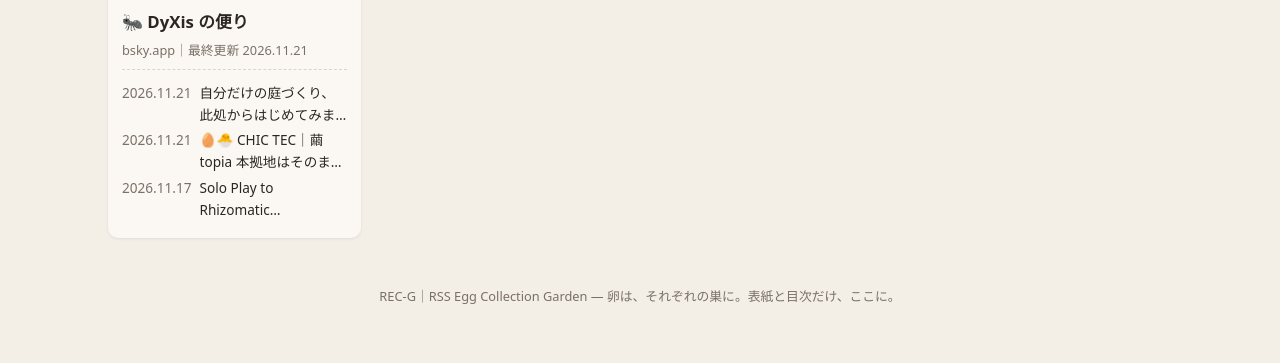
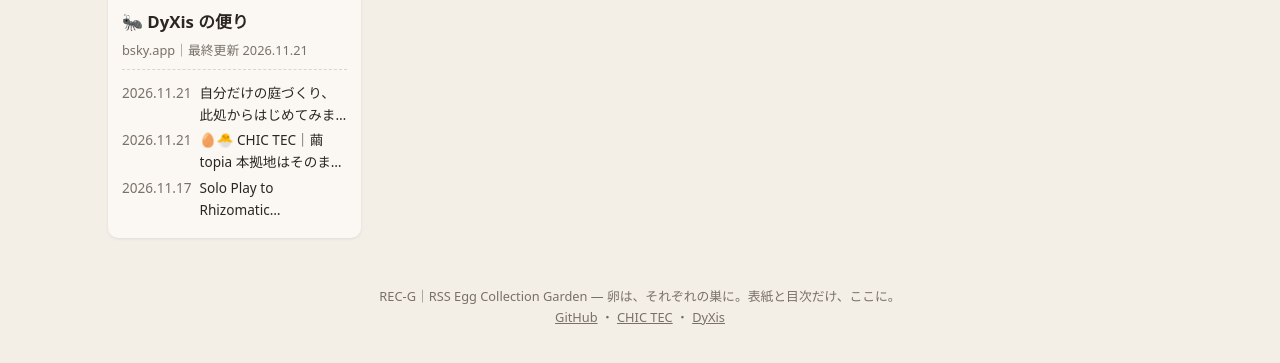
Before and after one commit to ittekiou/REC-G, a plain HTML site: page index.html in a window 1280 px wide. Shown: the part 421-784 px from the top of the page. Drawn offline with Linux system fonts and the light colour scheme.

Commit message:
Update index.html

```diff
--- a/index.html
+++ b/index.html
@@ -64,7 +64,9 @@
     <span class="upd" id="upd"></span>
   </nav>
   <section id="garden"></section>
-  <footer>REC-G｜RSS Egg Collection Garden — 卵は、それぞれの巣に。表紙と目次だけ、ここに。</footer>
+  <footer>REC-G｜RSS Egg Collection Garden — 卵は、それぞれの巣に。表紙と目次だけ、ここに。<br>
+    <a href="https://github.com/ittekiou/REC-G">GitHub</a> ・ <a href="https://ittekiou.github.io/CHIC-TEC/">CHIC TEC</a> ・ <a href="https://ittekiou.github.io/dyxis/">DyXis</a>
+  </footer>
 </main>
 <script>
 (() => {
```
